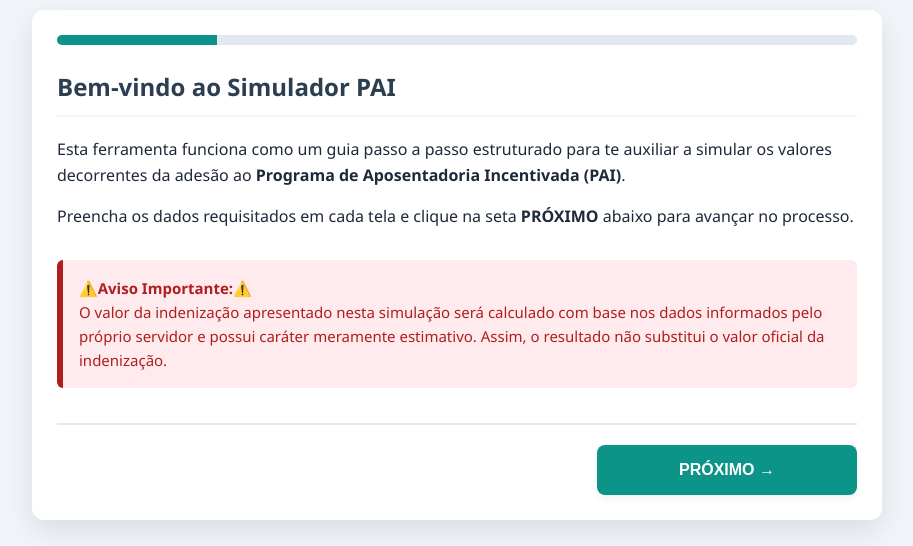
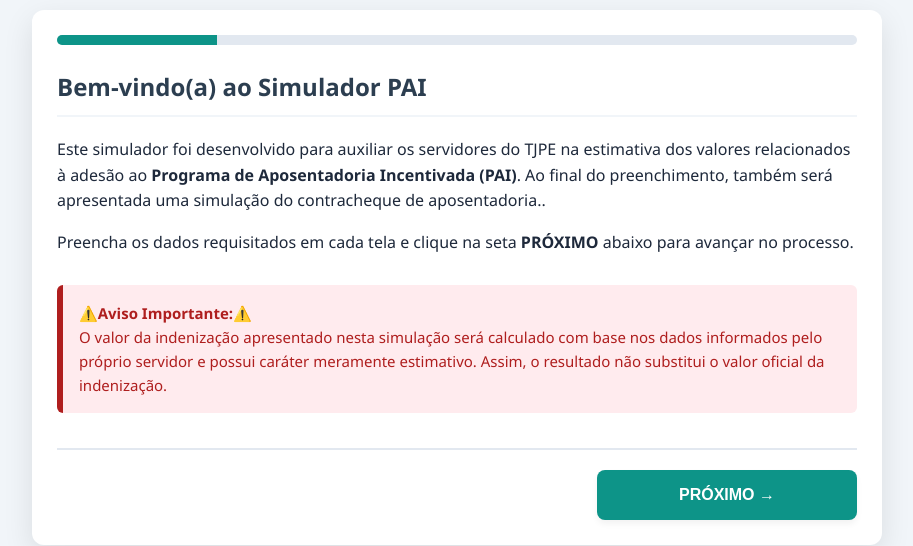
Before and after one commit to pai-2026/simupai, a plain HTML site: page index.html in a window 1280 px wide. Shown: the part 260-806 px from the top of the page, without its empty margins (183-1096 px from the left). Drawn offline with Linux system fonts and the light colour scheme; grey boxes are pictures that could not be loaded.

Commit message:
Update index.html

```diff
--- a/index.html
+++ b/index.html
@@ -411,8 +411,8 @@
     </div>
 
     <div class="wizard-page active" id="page-1">
-        <h2>Bem-vindo ao Simulador PAI</h2>
-        <p>Esta ferramenta funciona como um guia passo a passo estruturado para te auxiliar a simular os valores decorrentes da adesão ao <strong>Programa de Aposentadoria Incentivada (PAI)</strong>.</p>
+        <h2>Bem-vindo(a) ao Simulador PAI</h2>
+        <p>Este simulador foi desenvolvido para auxiliar os servidores do TJPE na estimativa dos valores relacionados à adesão ao <strong>Programa de Aposentadoria Incentivada (PAI)</strong>. Ao final do preenchimento, também será apresentada uma simulação do contracheque de aposentadoria.</strong>.</p>
         <p>Preencha os dados requisitados em cada tela e clique na seta <strong>PRÓXIMO</strong> abaixo para avançar no processo.</p>
         <div class="alert-box" style="background-color: #ffebee; border-left-color: #af1e1e; color: #af1e1e; margin-top: 30px;">
             <strong>⚠️Aviso Importante:⚠️</strong><br>
```
